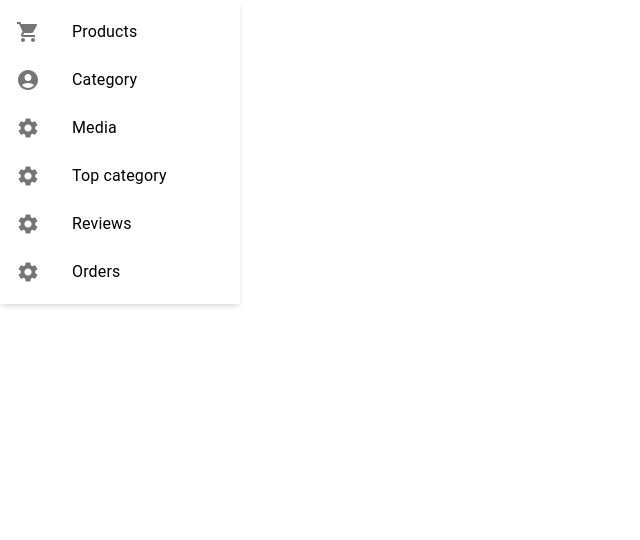
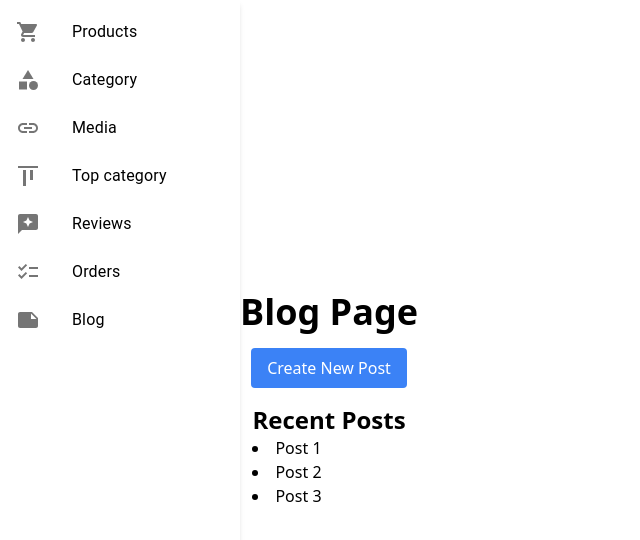
Before and after one commit to tuansyho1996/admin-shop-frontend, a React (Vite) app: page /blog in a window 1280 px wide. Shown: the top 540 px of the page, without its empty margins (0-640 px from the left). Built offline with nearby package versions, Linux system fonts and the light colour scheme.

Commit message:
auto sync

```diff
--- a/src/App.jsx
+++ b/src/App.jsx
@@ -10,6 +10,7 @@ import './App.css'
 import { ToastContainer } from 'react-toastify';
 import Reviews from './pages/page.reviews';
 import Orders from './pages/page.orders';
+import Blog from './pages/page.blog';
 export default function App() {
 
   return (
@@ -22,7 +23,8 @@ export default function App() {
         <Route path="/top-category" element={<TopCategoriesManager />} />
         <Route path="/reviews" element={<Reviews />} />
         <Route path="/orders" element={<Orders />} />
-        {/* Catch-all route for 404 */}
+        <Route path="/blog" element={<Blog />} />
+        <Route path="*" element={<div>404 Not Found</div>} />  {/* Catch-all route for 404 */}
       </Routes>
       <ToastContainer />
     </div>
--- /dev/null
+++ b/src/components/admin.modal.create.blog.jsx
@@ -0,0 +1,57 @@
+import { Dialog } from "@mui/material";
+
+const AdminModalCreateBlog = ({ open, handleClose }) => {
+    return (
+        <Dialog
+            open={open}
+            onClose={handleClose}
+            fullWidth
+            maxWidth="md"
+            className="bg-white"
+        >
+            <div className="p-4">
+                <h2 className="text-xl font-bold">Create Blog</h2>
+                <form>
+                    <div className="mb-4">
+                        <label className="block text-gray-700 text-sm font-bold mb-2" htmlFor="title">
+                            Title
+                        </label>
+                        <input
+                            type="text"
+                            id="title"
+                            className="shadow appearance-none border rounded w-full py-2 px-3 text-gray-700 leading-tight focus:outline-none focus:shadow-outline"
+                            placeholder="Blog Title"
+                        />
+                    </div>
+                    <div className="mb-4">
+                        <label className="block text-gray-700 text-sm font-bold mb-2" htmlFor="content">
+                            Content
+                        </label>
+                        <textarea
+                            id="content"
+                            rows="4"
+                            className="shadow appearance-none border rounded w-full py-2 px-3 text-gray-700 leading-tight focus:outline-none focus:shadow-outline"
+                            placeholder="Blog Content"
+                        ></textarea>
+                    </div>
+                    <div className="flex items-center justify-between">
+                        <button
+                            type="button"
+                            onClick={handleClose}
+                            className="bg-red-500 hover:bg-red-700 text-white font-bold py-2 px-4 rounded focus:outline-none focus:shadow-outline"
+                        >
+                            Cancel
+                        </button>
+                        <button
+                            type="submit"
+                            className="bg-blue-500 hover:bg-blue-700 text-white font-bold py-2 px-4 rounded focus:outline-none focus:shadow-outline"
+                        >
+                            Create Blog
+                        </button>
+                    </div>
+                </form>
+            </div>
+        </Dialog>
+    );
+}
+export default AdminModalCreateBlog;
--- a/src/components/admin.navigate.jsx
+++ b/src/components/admin.navigate.jsx
@@ -5,7 +5,13 @@ import ShoppingCartIcon from '@mui/icons-material/ShoppingCart';
 import AccountCircleIcon from '@mui/icons-material/AccountCircle';
 import SettingsIcon from '@mui/icons-material/Settings';
 import LogoutIcon from '@mui/icons-material/Logout';
+import CategoryIcon from '@mui/icons-material/Category';
 import { Link } from 'react-router-dom';
+import MediaIcon from '@mui/icons-material/InsertLink';
+import TopCategoryIcon from '@mui/icons-material/AlignVerticalTop';
+import ReviewsIcon from '@mui/icons-material/Reviews';
+import OrderIcon from '@mui/icons-material/Checklist';
+import BlogIcon from '@mui/icons-material/Note';
 
 export default function Navigate() {
   return (
@@ -22,7 +28,7 @@ export default function Navigate() {
         <Link to="/category" >
           <ListItem className="hover:bg-gray-600 rounded-lg">
             <ListItemIcon>
-              <AccountCircleIcon />
+              <CategoryIcon />
             </ListItemIcon>
             <ListItemText primary="Category" />
           </ListItem>
@@ -30,7 +36,7 @@ export default function Navigate() {
         <Link to="/media" >
           <ListItem className="hover:bg-gray-600 rounded-lg">
             <ListItemIcon>
-              <SettingsIcon />
+              <MediaIcon />
             </ListItemIcon>
             <ListItemText primary="Media" />
           </ListItem>
@@ -38,7 +44,7 @@ export default function Navigate() {
         <Link to="/top-category" >
           <ListItem className="hover:bg-gray-600 rounded-lg">
             <ListItemIcon>
-              <SettingsIcon />
+              <TopCategoryIcon />
             </ListItemIcon>
             <ListItemText primary="Top category" />
           </ListItem>
@@ -46,7 +52,7 @@ export default function Navigate() {
         <Link to="/reviews" >
           <ListItem className="hover:bg-gray-600 rounded-lg">
             <ListItemIcon>
-              <SettingsIcon />
+              <ReviewsIcon />
             </ListItemIcon>
             <ListItemText primary="Reviews" />
           </ListItem>
@@ -54,9 +60,17 @@ export default function Navigate() {
         <Link to="/orders" >
           <ListItem className="hover:bg-gray-600 rounded-lg">
             <ListItemIcon>
-              <SettingsIcon />
+              <OrderIcon />
             </ListItemIcon>
             <ListItemText primary="Orders" />
+          </ListItem>
+        </Link>
+        <Link to="/blog" >
+          <ListItem className="hover:bg-gray-600 rounded-lg">
+            <ListItemIcon>
+              <BlogIcon />
+            </ListItemIcon>
+            <ListItemText primary="Blog" />
           </ListItem>
         </Link>
       </List>
--- /dev/null
+++ b/src/pages/page.blog.jsx
@@ -0,0 +1,23 @@
+import AdminModalCreateBlog from "../components/admin.modal.create.blog";
+import { useState } from "react";
+const Blog = () => {
+    const [open, setOpen] = useState(false);
+    return (
+        <div className="flex flex-col items-center justify-center h-screen">
+            <h1 className="text-4xl font-bold">Blog Page</h1>
+            <button className="mt-4 px-4 py-2 bg-blue-500 text-white rounded">
+                Create New Post
+            </button>
+            <AdminModalCreateBlog open={false} handleClose={() => { }} />
+            <div className="mt-4">
+                <h2 className="text-2xl font-semibold">Recent Posts</h2>
+                <ul className="list-disc list-inside">
+                    <li>Post 1</li>
+                    <li>Post 2</li>
+                    <li>Post 3</li>
+                </ul>
+            </div>
+        </div>
+    );
+}
+export default Blog;
```
